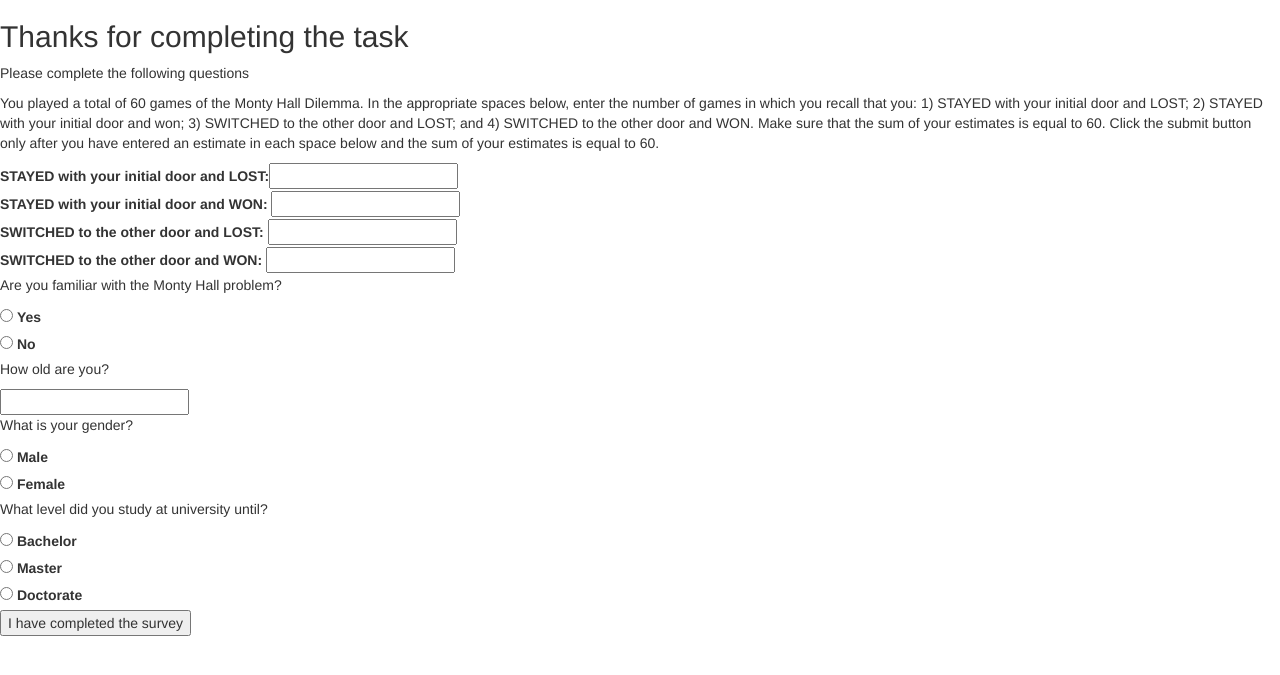
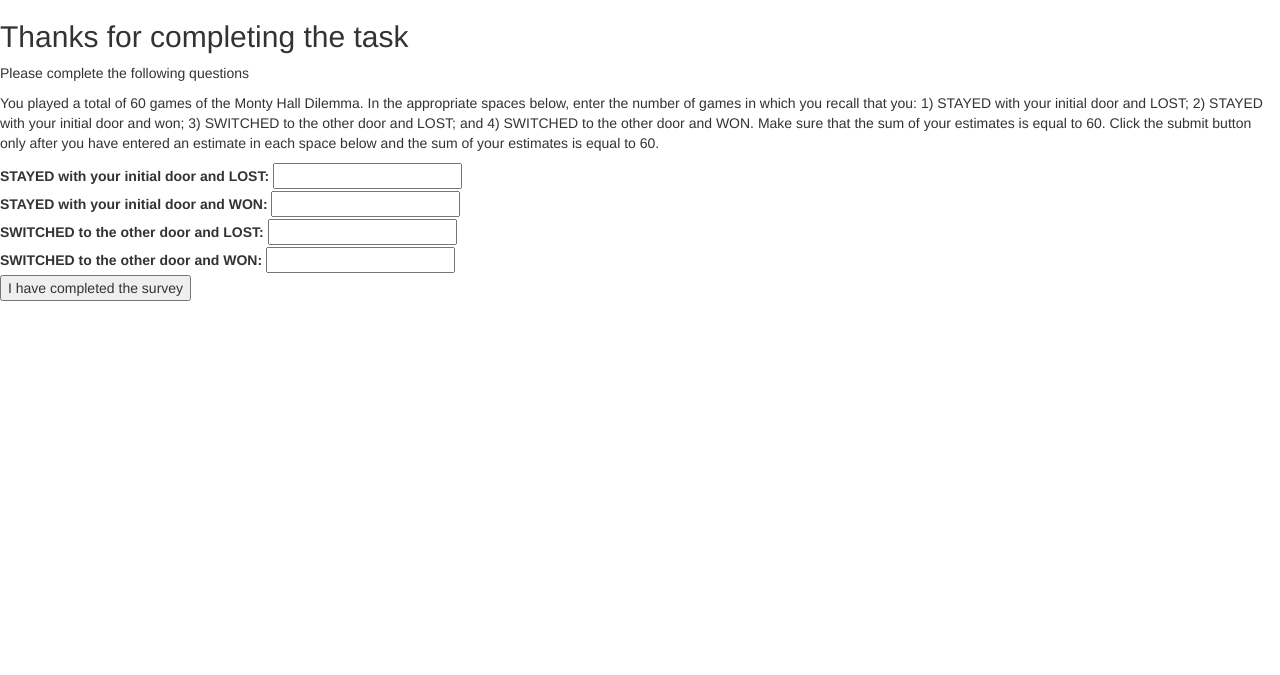
Before and after one commit to gregcodethem/choices_behind_doors_study, a Django app: template doorgame/templates/final_survey_two.html in a window 1280 px wide. Shown: the top 675 px of the page. Run offline with Django 3.2, Linux system fonts and the light colour scheme; the template is opened without the code that fills it, so the values that code supplies are empty; some libraries are stand-ins or nearby versions.

Commit message:
split the final survey up into 3 parts

```diff
--- a/doorgame/templates/final_survey_two.html
+++ b/doorgame/templates/final_survey_two.html
@@ -6,9 +6,10 @@
 
 <p>Please complete the following questions</p>
 
-<form id="form-final-survey" action="/final_survey_completed" method="POST" name="formfinalsurvey" onsubmit="checkform(event)">
+<form id="form-final-survey" action="/final_survey_two_completed" method="POST" name="formfinalsurvey" onsubmit="checkform(event)">
 	<p>You played a total of 60 games of the Monty Hall Dilemma.  In the appropriate spaces below, enter the number of games in which you recall that you: 1) STAYED with your initial door and LOST; 2) STAYED with your initial door and won; 3) SWITCHED to the other door and LOST; and 4) SWITCHED to the other door and WON.  Make sure that the sum of your estimates is equal to 60.  Click the submit button only after you have entered an estimate in each space below and the sum of your estimates is equal to 60.</p>
-		<label for="stayed-lost">STAYED with your initial door and LOST:</label><input type="number" id="stayed-lost" name="stayedlost" class="trial-estimate"></br><div id="div_stayed_lost_warning"></div>
+		<label for="stayed-lost">STAYED with your initial door and LOST:</label>
+		<input type="number" id="stayed-lost" name="stayed-lost" class="trial-estimate"></br><div id="div_stayed_lost_warning"></div>
 		<label for="stayed-won">STAYED with your initial door and WON:</label>
 		<input type="number" id="stayed-won" name="stayed-won" class="trial-estimate"></br>
 		<label for="switched-lost">SWITCHED to the other door and LOST:</label>
@@ -17,25 +18,7 @@
 		<input type="number" id="switched-won" name="switched-won" class="trial-estimate"></br>
 		<div id="div_total_warning"></div>
 
-	<p> Are you familiar with the Monty Hall problem?</p>
-		<input type="radio" id="yes" name="familiar" value="yes">
-		<label for="yes">Yes</label></br>
-		<input type="radio" id="no" name="familiar" value="no">
-		<label for="no">No</label></br>
-	<p> How old are you?</p>
-		<input type="number" id="age" name="age">
-	<p>What is your gender?</p>
-	  <input type="radio" id="male" name="gender" value="male">
-	  <label for="male">Male</label><br>
-	  <input type="radio" id="female" name="gender" value="female">
-	  <label for="female">Female</label><br>
-	<p>What level did you study at university until?</p>
-		<input type="radio" id="bachelor" name="education-level" value="bachelor">
-	  	<label for="bachelor">Bachelor</label><br>
-	  	<input type="radio" id="master" name="education-level" value="master">
-	  	<label for="master">Master</label><br>
-	  	<input type="radio" id="doctor" name="education-level" value="doctor">
-	  	<label for="doctor">Doctorate</label><br>
+
 
 	<input type="submit" id="complete-the-survey" value="I have completed the survey"><div id="div_genenal_warning"></div>
 {% csrf_token %}
```
Also changed, not shown: doorgame/templates/final_survey_three.html (+2 -27 lines), doorgame/views.py (+27 -15 lines).
